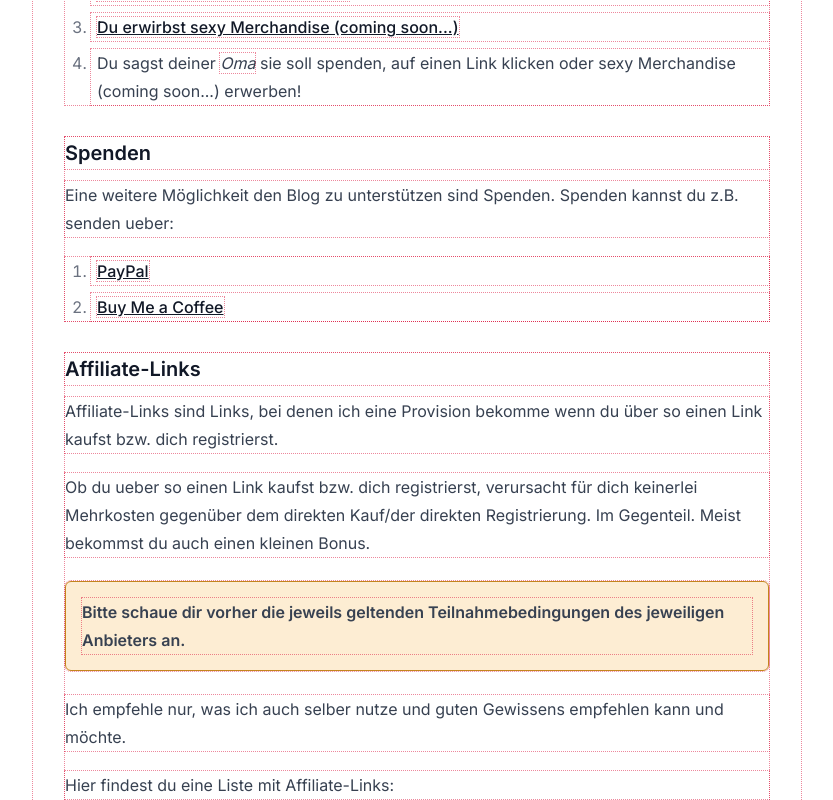
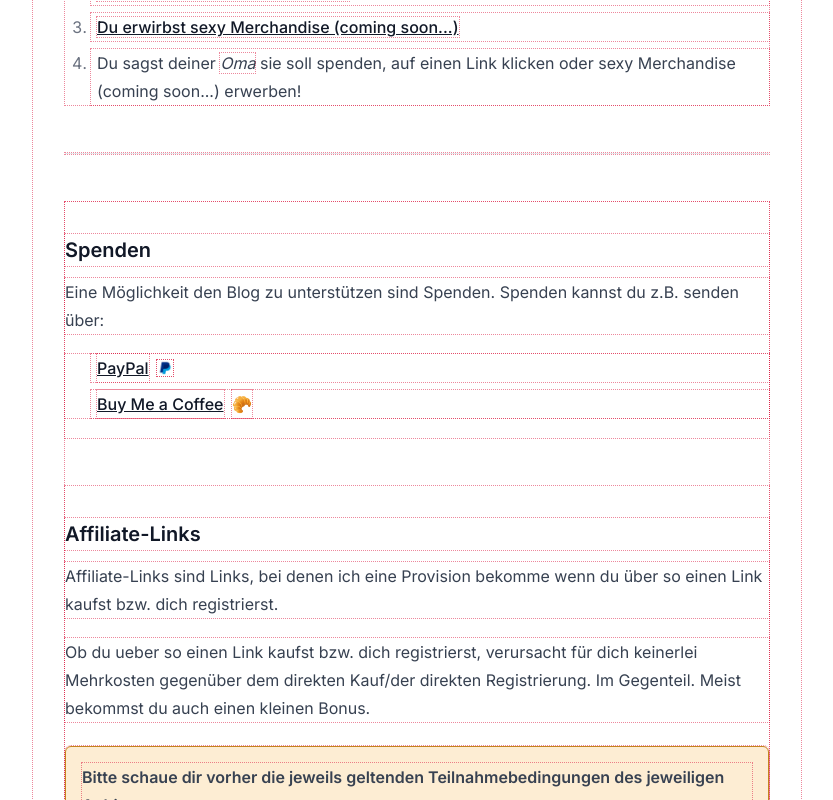
Before and after one commit to kasulk/blog, a Next.js app: page /support in a window 1280 px wide. Shown: the part 440-1240 px from the top of the page, without its empty margins (223-1056 px from the left). Built offline with nearby package versions, Linux system fonts and the light colour scheme.

Commit message:
add donate links and icons; fix SupportPage layout

```diff
--- a/src/app/support/page.tsx
+++ b/src/app/support/page.tsx
@@ -4,8 +4,8 @@ import { siteConfig } from "@/config";
 import {
   SupportDonateSection,
   SupportAffiliateSection,
+  SupportMerchSection,
 } from "@/components/SupportPage/";
-import SupportMerchSection from "@/components/SupportPage/SupportMerchSection";
 
 export const metadata: Metadata = {
   title: `Support | ${siteConfig.name}`,
@@ -44,9 +44,13 @@ export default function SupportPage() {
         </li>
       </ol>
 
-      <SupportDonateSection />
-      <SupportAffiliateSection />
-      <SupportMerchSection />
+      <hr />
+
+      <div className="flex flex-col space-y-12">
+        <SupportDonateSection />
+        <SupportAffiliateSection />
+        <SupportMerchSection />
+      </div>
     </>
   );
 }
--- a/src/components/SupportPage/SupportDonateSection.tsx
+++ b/src/components/SupportPage/SupportDonateSection.tsx
@@ -1,19 +1,34 @@
 import Link from "next/link";
+import Image from "next/image";
 import { links } from "@/config";
 import { slugify } from "@/lib/utils";
+import PayPalIcon from "@/assets/img/pp144.png";
 
 export function SupportDonateSection() {
   return (
     <section id="spenden">
       <h3>Spenden</h3>
       <p>
-        Eine weitere Möglichkeit den Blog zu unterstützen sind Spenden. Spenden
-        kannst du z.B. senden ueber:
+        Eine Möglichkeit den Blog zu unterstützen sind Spenden. Spenden kannst
+        du z.B. senden über:
       </p>
       <ol>
-        {links.donate.map(({ name, url }) => (
-          <li key={`${slugify(name)}-link`}>
+        {links.donate.map(({ name, url, icon }) => (
+          <li key={`${slugify(name)}-link`} className="flex items-center">
             <Link href={url}>{name}</Link>
+            <div className="mx-2">
+              {icon ? (
+                icon
+              ) : (
+                <Image
+                  src={PayPalIcon}
+                  alt={`${name}-Icon`}
+                  width={16}
+                  height={16}
+                  className="m-0"
+                />
+              )}
+            </div>
           </li>
         ))}
       </ol>
--- a/src/components/SupportPage/SupportMerchSection.tsx
+++ b/src/components/SupportPage/SupportMerchSection.tsx
@@ -1,7 +1,7 @@
-export default function SupportMerchSection() {
+export function SupportMerchSection() {
   return (
-    <section id="merchandise" className="text-muted-foreground">
-      <h3>Merchandise (coming soon...)</h3>
+    <section id="merchandise" className="text-muted-foreground/60">
+      <h3 className="text-muted-foreground/60">Merchandise (coming soon...)</h3>
       <p>
         Ich hab ein paar geile Ideen für T-Shirts und Tassen uff der Pfanne!
       </p>
--- a/src/components/SupportPage/index.ts
+++ b/src/components/SupportPage/index.ts
@@ -1,2 +1,3 @@
 export * from "./SupportAffiliateSection";
 export * from "./SupportDonateSection";
+export * from "./SupportMerchSection";
--- a/src/config/links.ts
+++ b/src/config/links.ts
@@ -241,12 +241,14 @@ export const links = {
     {
       name: "PayPal",
       description: "",
-      url: "",
+      url: "https://www.paypal.com/donate/?hosted_button_id=ZQ5D3AFXDA36L",
+      icon: "",
     },
     {
       name: "Buy Me a Coffee",
       description: "",
-      url: "",
+      url: "https://buymeacoffee.com/schokoladenpo",
+      icon: "🥐",
     },
   ],
 
```
Also changed, not shown: src/assets/img/pp144.png (added), 1 other file (tests, documents, lock files or other folders).
